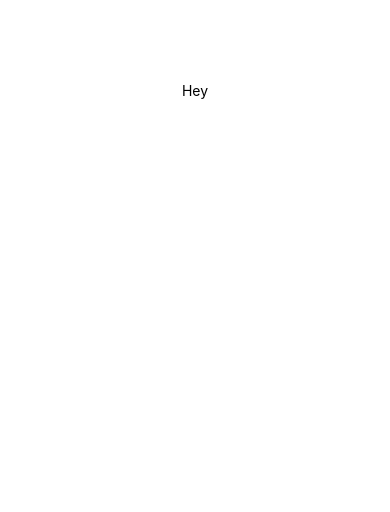
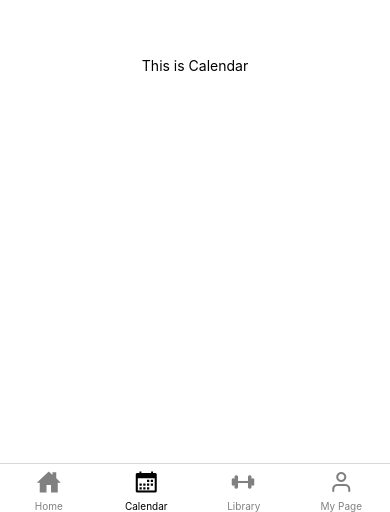
Before and after one commit to kimmy199535/react-app-calendar-HyeonBinKim, a React Native app: screen /Calendar in a window 390 px wide. Shown: the part 332-844 px from the top of the page. Built offline with nearby package versions, Linux system fonts and the light colour scheme.

Commit message:
✨ bottom navigation

```diff
--- a/App.js
+++ b/App.js
@@ -1,11 +1,16 @@
+// 외부 모듈
+import React from "react";
 import { StatusBar } from "expo-status-bar";
 import { StyleSheet, Text, View } from "react-native";
+
+// 내부 모듈
+import BottomNavigation from "./navigation/bottomNavigation";
 
 function App() {
   return (
     <View style={styles.container}>
-      <Text>Hey</Text>
       <StatusBar style="auto" />
+      <BottomNavigation />
     </View>
   );
 }
@@ -16,7 +21,5 @@ const styles = StyleSheet.create({
   container: {
     flex: 1,
     backgroundColor: "#fff",
-    alignItems: "center",
-    justifyContent: "center",
   },
 });
--- a/navigation/bottomNavigation.jsx
+++ b/navigation/bottomNavigation.jsx
@@ -1,20 +1,49 @@
 // 외부 모듈
 import React from "react";
+import { NavigationContainer } from "@react-navigation/native";
 import { createBottomTabNavigator } from "@react-navigation/bottom-tabs";
+import { StyleSheet, Text, View } from "react-native";
+import { Ionicons, Feather } from "@expo/vector-icons";
 
 // 내부 모듈
-import Home from "../screens/home";
+import Home from "../screens/Home";
+import Calendar from "../screens/Calendar";
+import Library from "../screens/Library";
+import MyPage from "../screens/MyPage";
 
 const Tab = createBottomTabNavigator();
 
 function BottomNavigation() {
   return (
-    <Tab.Navigator>
-      <Tab.Screen name="Home" component={Home} />
-      <Tab.Screen name="Calendaer" component={Calendar} />
-      <Tab.Screen name="Library" component={Library} />
-      <Tab.Screen name="MyPage" component={MyPage} />
-    </Tab.Navigator>
+    <NavigationContainer>
+      <Tab.Navigator
+        initialRouteName="Home"
+        screenOptions={({ route }) => ({
+          headerShown: false,
+          tabBarIcon: ({ color }) => {
+            switch (route.name) {
+              case "Home":
+                return <Ionicons name="home-sharp" size={24} color={color} />;
+              case "Calendar":
+                return (
+                  <Ionicons name="md-calendar-sharp" size={24} color={color} />
+                );
+              case "Library":
+                return <Ionicons name="barbell" size={24} color={color} />;
+              case "My Page":
+                return <Feather name="user" size={24} color={color} />;
+            }
+          },
+          tabBarActiveTintColor: "black",
+          tabBarInactiveTintColor: "gray",
+        })}
+      >
+        <Tab.Screen name="Home" component={Home} />
+        <Tab.Screen name="Calendar" component={Calendar} />
+        <Tab.Screen name="Library" component={Library} />
+        <Tab.Screen name="My Page" component={MyPage} />
+      </Tab.Navigator>
+    </NavigationContainer>
   );
 }
 
--- a/screens/Calendar.jsx
+++ b/screens/Calendar.jsx
@@ -0,0 +1,21 @@
+import React from "react";
+import { StyleSheet, Text, View } from "react-native";
+
+function Calendar() {
+  return (
+    <View style={styles.container}>
+      <Text>This is Calendar</Text>
+    </View>
+  );
+}
+
+export default Calendar;
+
+const styles = StyleSheet.create({
+  container: {
+    flex: 1,
+    backgroundColor: "#fff",
+    alignItems: "center",
+    justifyContent: "center",
+  },
+});
--- a/screens/Home.jsx
+++ b/screens/Home.jsx
@@ -1,10 +1,10 @@
 import React from "react";
+import { StyleSheet, Text, View } from "react-native";
 
 function Home() {
   return (
     <View style={styles.container}>
       <Text>This is Home</Text>
-      <StatusBar style="auto" />
     </View>
   );
 }
--- a/screens/Library.jsx
+++ b/screens/Library.jsx
@@ -0,0 +1,21 @@
+import React from "react";
+import { StyleSheet, Text, View } from "react-native";
+
+function Library() {
+  return (
+    <View style={styles.container}>
+      <Text>This is Library</Text>
+    </View>
+  );
+}
+
+export default Library;
+
+const styles = StyleSheet.create({
+  container: {
+    flex: 1,
+    backgroundColor: "#fff",
+    alignItems: "center",
+    justifyContent: "center",
+  },
+});
--- a/screens/MyPage.jsx
+++ b/screens/MyPage.jsx
@@ -0,0 +1,21 @@
+import React from "react";
+import { StyleSheet, Text, View } from "react-native";
+
+function MyPage() {
+  return (
+    <View style={styles.container}>
+      <Text>This is My Page</Text>
+    </View>
+  );
+}
+
+export default MyPage;
+
+const styles = StyleSheet.create({
+  container: {
+    flex: 1,
+    backgroundColor: "#fff",
+    alignItems: "center",
+    justifyContent: "center",
+  },
+});
```
